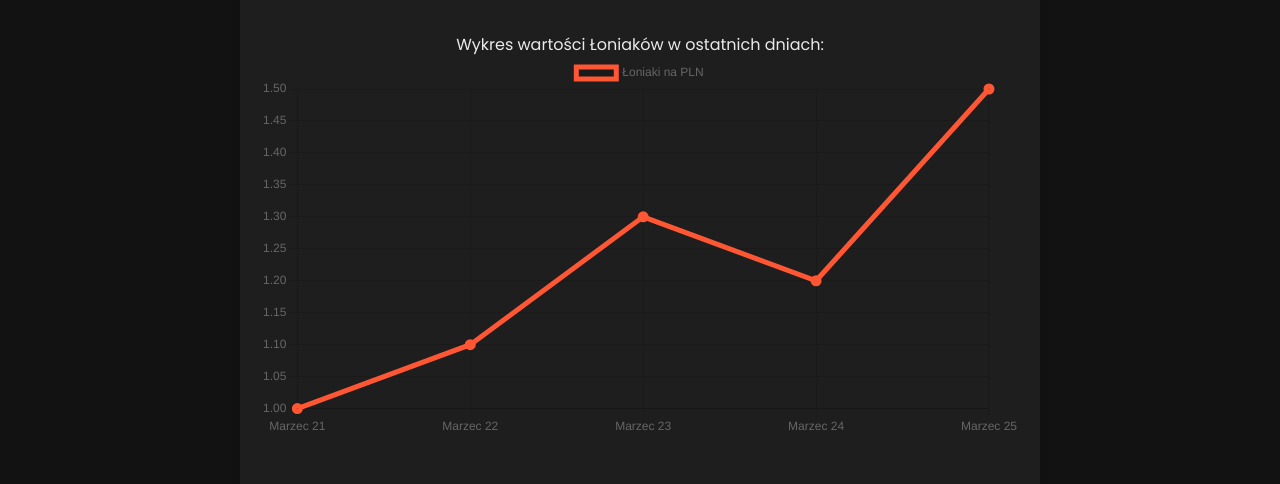
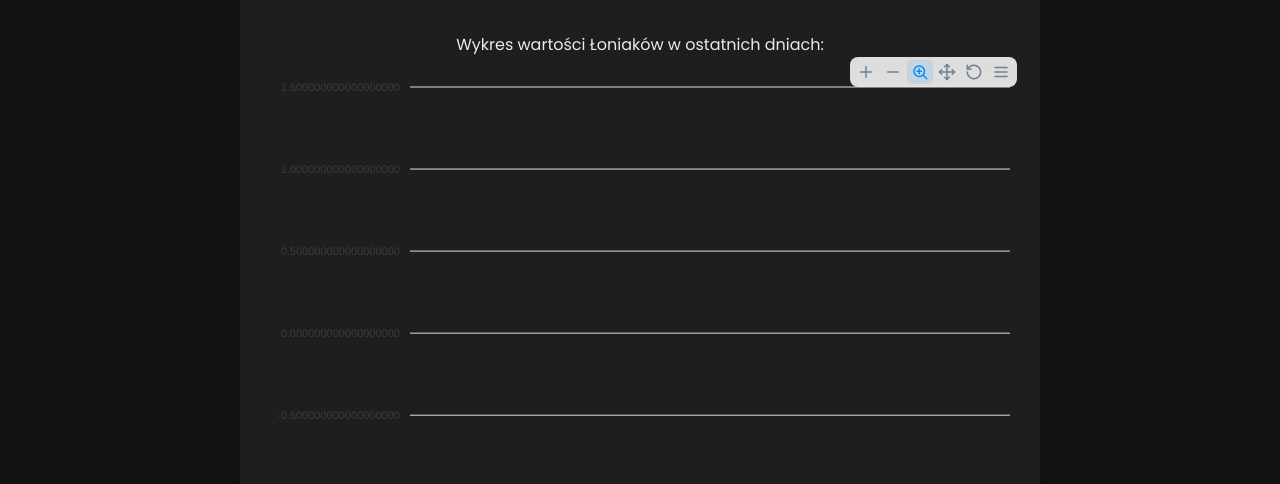
Before and after one commit to Overgeneralized/loniakiwaluta, a plain HTML site: page index.html in a window 1280 px wide. Shown: the part 304-788 px from the top of the page. Drawn offline with nearby package versions, Linux system fonts and the light colour scheme.

Commit message:
Implement Loniak currency charts and data fetching functionality

```diff
--- a/app.js
+++ b/app.js
@@ -1,24 +1,67 @@
-const ctx = document.getElementById('loniakChart').getContext('2d');
-const loniakData = {
-    labels: ['Marzec 21', 'Marzec 22', 'Marzec 23', 'Marzec 24', 'Marzec 25'], // Dates
-    datasets: [{
-        label: 'Łoniaki na PLN',
-        data: [1, 1.1, 1.3, 1.2, 1.5], // Example exchange rate values
-        borderColor: '#FF5733',
-        borderWidth: 5
-    }]
-};
+const polishMonths = ["Styczeń", "Luty", "Marzec", "Kwiecień", "Maj", "Czerwiec", "Lipiec", "Sierpień", "Wrzesień", "Październik", "Listopad", "Grudzień"];
 
-new Chart(ctx, {
-    type: 'line',
-    data: loniakData,
-    options: {
-        responsive: true,
-        scales: {
-            y: { beginAtZero: false }
-        }
+async function fetchLoniakHistory() {
+    let response = await fetch('loniakiHistory.json');
+    let jsonData = await response.json();
+    console.log(jsonData);
+    return jsonData.history;
+}
+
+function calculateLoniakValue(daysSince, candlestickHeight, notesInCirculation) {
+    let y = candlestickHeight < 0 ? notesInCirculation * 0.1 : 0.05
+    return 1 + (daysSince * 0.05 - candlestickHeight + y) / 2
+}
+
+async function initializeApp() {
+    var loniakHistory = await fetchLoniakHistory();
+    let stockChartData = []
+    let valueChartData = []
+    let lastCandlestickHeight = 0;
+    let currentDate = new Date(2025, 3, 26);
+    for (let i = 0; i < loniakHistory.length; i++) {
+        let currentData = loniakHistory[i];
+        let currentWrittenDate = currentDate.getDate() + " " + polishMonths[currentDate.getMonth()]
+        let currentLoniakValue = calculateLoniakValue(i, currentData.candlestickHeight, currentData.notesInCirculation);
+        valueChartData.push({
+            x: currentWrittenDate,
+            y: currentLoniakValue
+        })
+        stockChartData.push({
+            x: currentWrittenDate,
+            y: [lastCandlestickHeight, 0, 0, currentData.candlestickHeight]
+        })
+        currentDate.setDate(currentDate.getDate() + 1);
     }
-});
+
+    var valueChartOptions = {
+        chart: {
+            type: 'line'
+        },
+        series: [{
+            data: valueChartData
+          }],
+          xaxis: {
+            type: 'datetime'
+          }
+    }
+
+    let valueChart = new ApexCharts(document.getElementById("valueChart"), valueChartOptions);
+    valueChart.render()
+
+    var stockChartOptions = {
+        chart: {
+            type: 'candlestick'
+        },
+        series: [{
+            data: stockChartData
+        }]
+    }
+
+    let stockChart = new ApexCharts(document.getElementById("stockChart"), stockChartOptions);
+    stockChart.render()
+}
+
+initializeApp();
 
 let exchangeRate = 1.23;
 
--- a/index.html
+++ b/index.html
@@ -1,10 +1,11 @@
 <!DOCTYPE html>
-<html lang="en">
+<html lang="pl">
 <head>
     <meta charset="UTF-8">
     <meta name="viewport" content="width=device-width, initial-scale=1.0">
     <title>Łoniaki Waluta</title>
     <script src="https://cdn.jsdelivr.net/npm/chart.js"></script>
+    <script src="https://cdn.jsdelivr.net/npm/apexcharts"></script>
     <link href="https://fonts.googleapis.com/css2?family=Poppins:wght@300;400;700&display=swap" rel="stylesheet">
 </head>
 <body>
@@ -15,10 +16,9 @@
         <p class="exchange-rate">Obecna wartość:<br>1 Łoniak = <span id="rate">1.23</span> PLN</p>
         <br>
         <p>Wykres wartości Łoniaków w ostatnich dniach:</p>
-
-        <div id="chartBox">
-            <canvas id="loniakChart"></canvas>
-        </div>
+        <div id="valueChart"></div>
+        <p>Giełda Łoniaków</p>
+        <div id="stockChart"></div>
         <br>
         <br>
 
--- /dev/null
+++ b/loniakiHistory.json
@@ -0,0 +1,8 @@
+{
+    "history": [
+        {
+            "candlestickHeight": 2,
+            "notesInCirculation": 2
+        }
+    ]
+}
--- a/style.css
+++ b/style.css
@@ -41,7 +41,7 @@ body {
     color: #FFD700;
 }
 
-#chartBox {
+#stockChart, #valueChart {
     width: 100%;
 }
 
```
